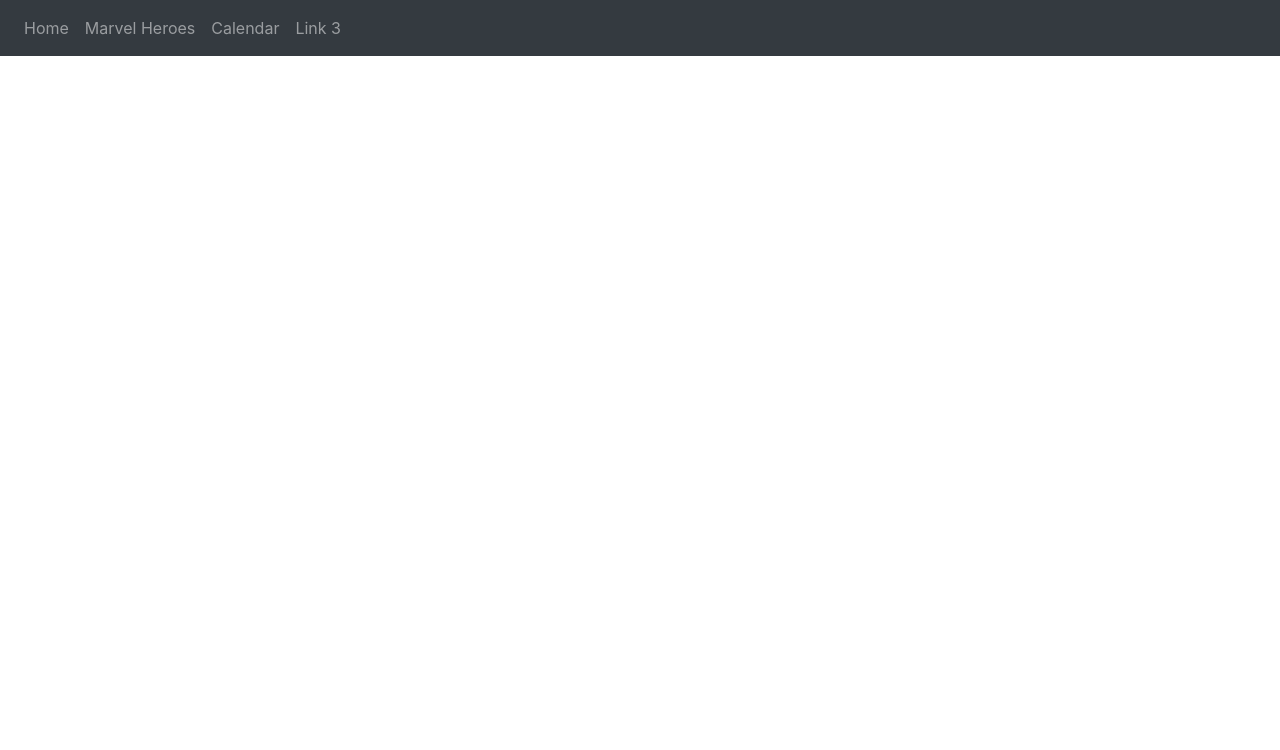
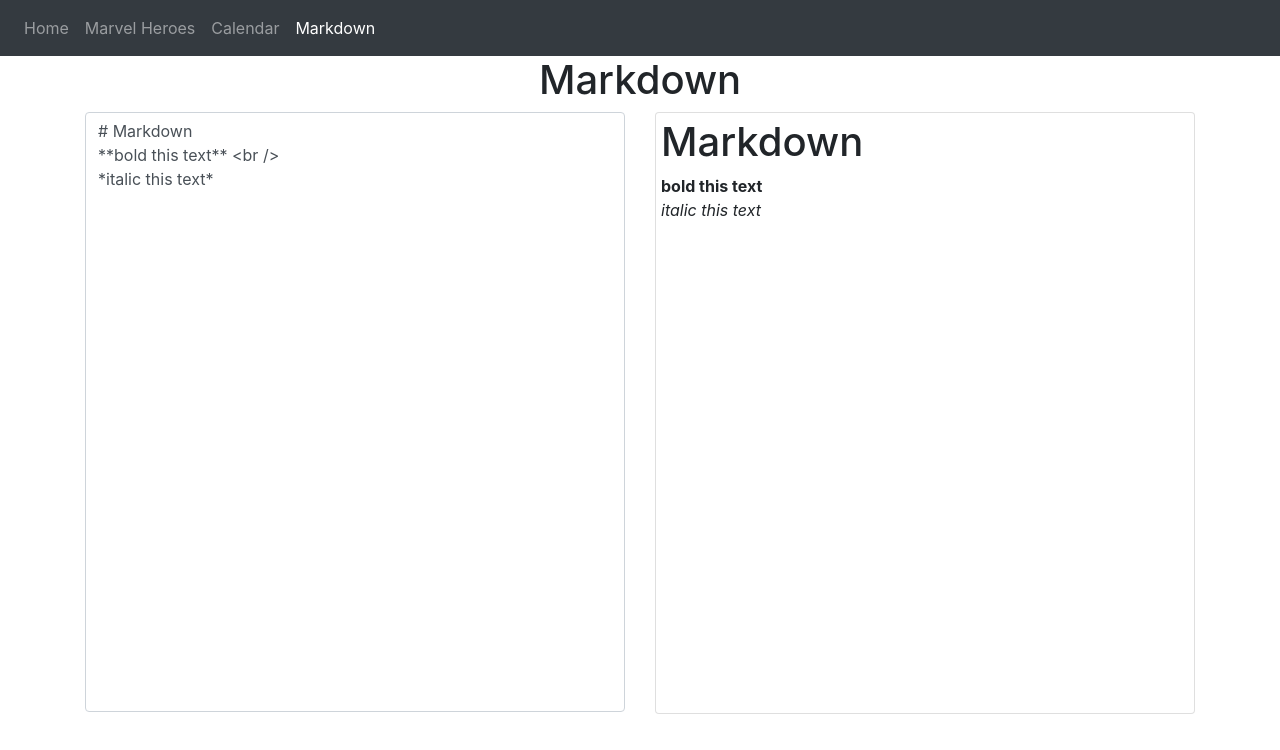
Before and after one commit to codedigs/vue3-app, a Vue app: page /markdown in a window 1280 px wide. Shown: the top 750 px of the page. Built offline with nearby package versions, Linux system fonts and the light colour scheme.

Commit message:
markdown ok

```diff
--- a/package.json
+++ b/package.json
@@ -13,6 +13,7 @@
     "@fortawesome/vue-fontawesome": "^2.0.0",
     "bootstrap": "^4.5.3",
     "core-js": "^3.6.5",
+    "marked": "^1.2.5",
     "vue": "^3.0.0",
     "vue-router": "^4.0.0-rc.5"
   },
--- a/src/components/AppHeader.vue
+++ b/src/components/AppHeader.vue
@@ -2,17 +2,8 @@
     <nav class="navbar navbar-expand-lg navbar-dark bg-dark">
         <div class="">
             <ul class="nav navbar-nav">
-                <li class="nav-item" :class="activeClass('/')">
-                    <router-link class="nav-link" to="/">Home</router-link>
-                </li>
-                <li class="nav-item" :class="activeClass('/marvel-heroes')">
-                    <router-link class="nav-link" to="/marvel-heroes">Marvel Heroes</router-link>
-                </li>
-                <li class="nav-item">
-                    <router-link class="nav-link" to="/calendar">Calendar</router-link>
-                </li>
-                <li class="nav-item">
-                    <a class="nav-link" href="#">Link 3</a>
+                <li class="nav-item" v-for="link in links" :key="link.to" :class="activeClass(link.to)">
+                    <router-link class="nav-link" :to="link.to" v-text="link.name"></router-link>
                 </li>
             </ul>
         </div>
@@ -20,6 +11,17 @@
 </template>
 <script>
 export default {
+    data: function() {
+        return {
+            links: [
+                {to: "/", name:"Home"},
+                {to: "/marvel-heroes", name:"Marvel Heroes"},
+                {to: "/calendar", name:"Calendar"},
+                {to: "/markdown", name:"Markdown"},
+            ]
+        }
+    },
+
     methods: {
         activeClass: function(path) {
             return this.$route.path === path ? "active" : "";
--- /dev/null
+++ b/src/pages/Markdown.vue
@@ -0,0 +1,54 @@
+<template>
+    <h1 class="page-header text-center">Markdown</h1>
+    <div class="row">
+        <div class="col full-height">
+            <textarea class="form-control" placeholder="Type here..." @input="onType" v-text="text"></textarea>
+        </div>
+        <div class="col">
+            <div class="card">
+                <div class="output" v-html="markedText"></div>
+            </div>
+        </div>
+    </div>
+</template>
+<script>
+import marked from "marked";
+import debounce from "../utilities/mixins/debounce";
+
+export default {
+    mixins: [debounce],
+    data() {
+        return {
+            text: `# Markdown
+**bold this text** <br />
+*italic this text*`,
+        }
+    },
+
+    computed: {
+        markedText: function() {
+            return marked(this.text);
+        }
+    },
+
+    methods: {
+        onType: function(e) {
+            var _this = this;
+            this.debounce(function() {
+                _this.text = e.target.value;
+            });
+        }
+    }
+}
+</script>
+<style>
+textarea,
+.output {
+    height: 600px !important;
+    padding: 5px;
+}
+
+textarea {
+    resize: none;
+}
+</style>
--- a/src/router.js
+++ b/src/router.js
@@ -2,11 +2,13 @@
 import Home from "./pages/Home";
 import MarvelHeroes from "./pages/MarvelHeroes";
 import Calendar from "./pages/Calendar";
+import Markdown from "./pages/Markdown";
 
 var routes = [
     {path: "/", component: Home},
     {path: "/marvel-heroes", component: MarvelHeroes},
     {path: "/calendar", component: Calendar},
+    {path: "/markdown", component: Markdown},
 ];
 
 var router = createRouter({
--- /dev/null
+++ b/src/utilities/mixins/debounce.js
@@ -0,0 +1,14 @@
+export default {
+    data () {
+      return {
+          timeout: null
+      };
+    },
+
+    methods: {
+        debounce: function(cb, delay = 1000) {
+            clearTimeout(this.timeout);
+            this.timeout = setTimeout(cb, delay);
+        }
+    }
+};
```
Also changed, not shown: 1 other file (tests, documents, lock files or other folders).
